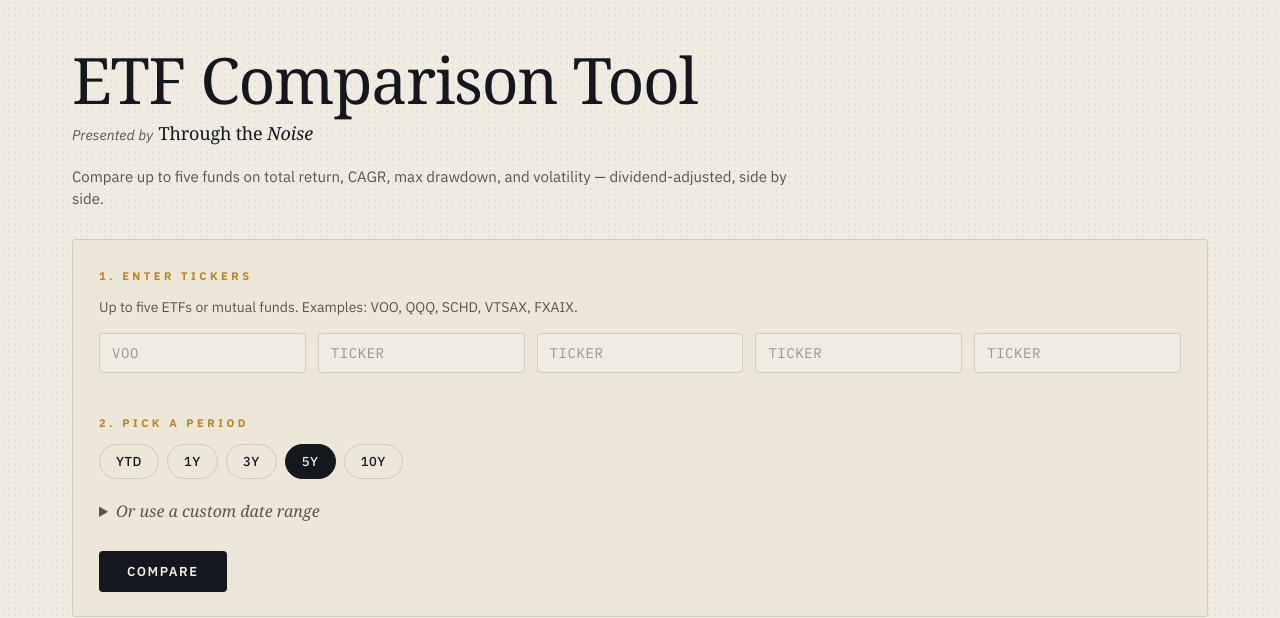
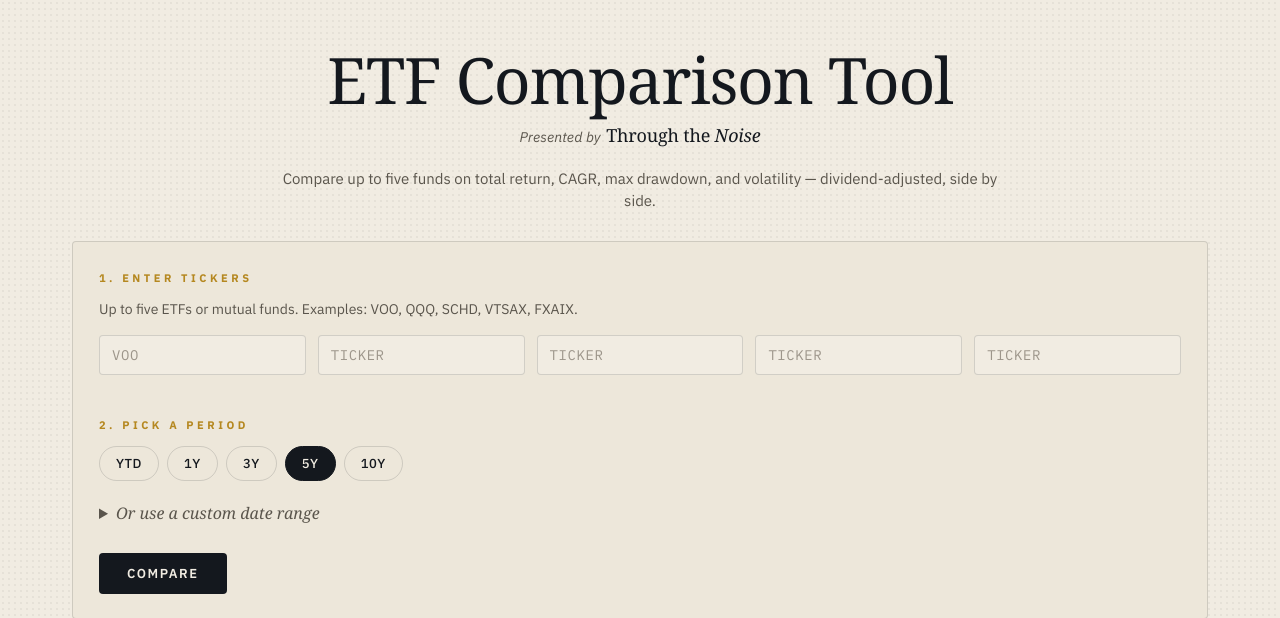
Before and after one commit to bfrock001/ETF-Comparison-Tool, a Flask app: page / in a window 1280 px wide. Shown: the top 618 px of the page. Run offline with Flask 3, Linux system fonts and the light colour scheme; some web fonts are replaced.

Commit message:
Center header title, byline, and tagline
Co-Authored-By: Claude Opus 4.7 <noreply@anthropic.com>

```diff
--- a/static/css/styles.css
+++ b/static/css/styles.css
@@ -67,6 +67,7 @@ main {
   max-width: 1200px;
   margin: 0 auto;
   padding: 48px 32px 28px;
+  text-align: center;
 }
 .display-title {
   font-family: var(--serif);
@@ -83,7 +84,7 @@ main {
   font-size: 14px;
   font-weight: 400;
   color: var(--soft);
-  margin: 8px 0 0;
+  margin: 10px 0 0;
   letter-spacing: 0.01em;
 }
 .byline .wordmark {
@@ -101,7 +102,7 @@ main {
   font-family: var(--sans);
   font-size: 15px;
   color: var(--soft);
-  margin: 18px 0 0;
+  margin: 18px auto 0;
   max-width: 720px;
   line-height: 1.5;
 }
```
